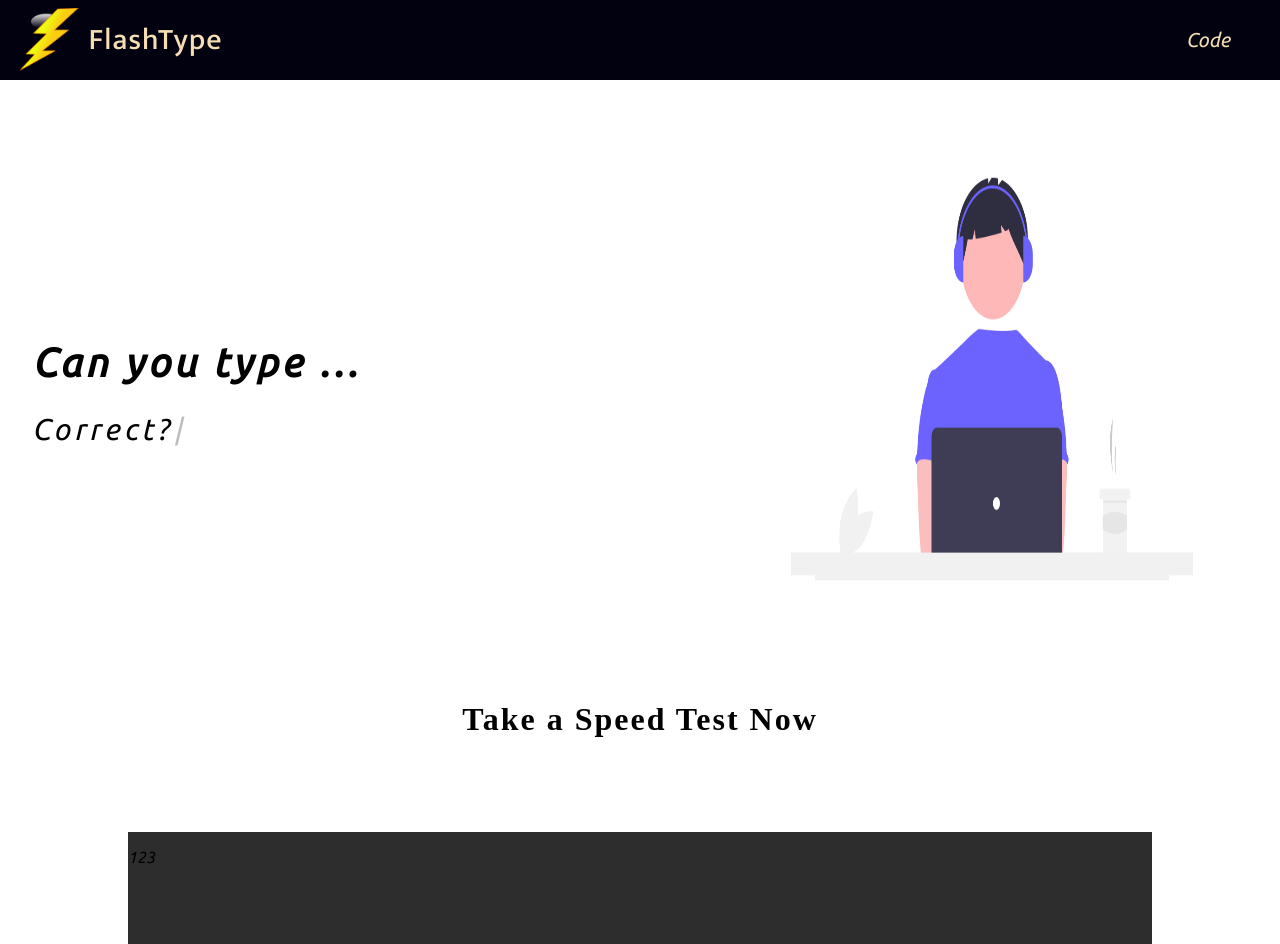
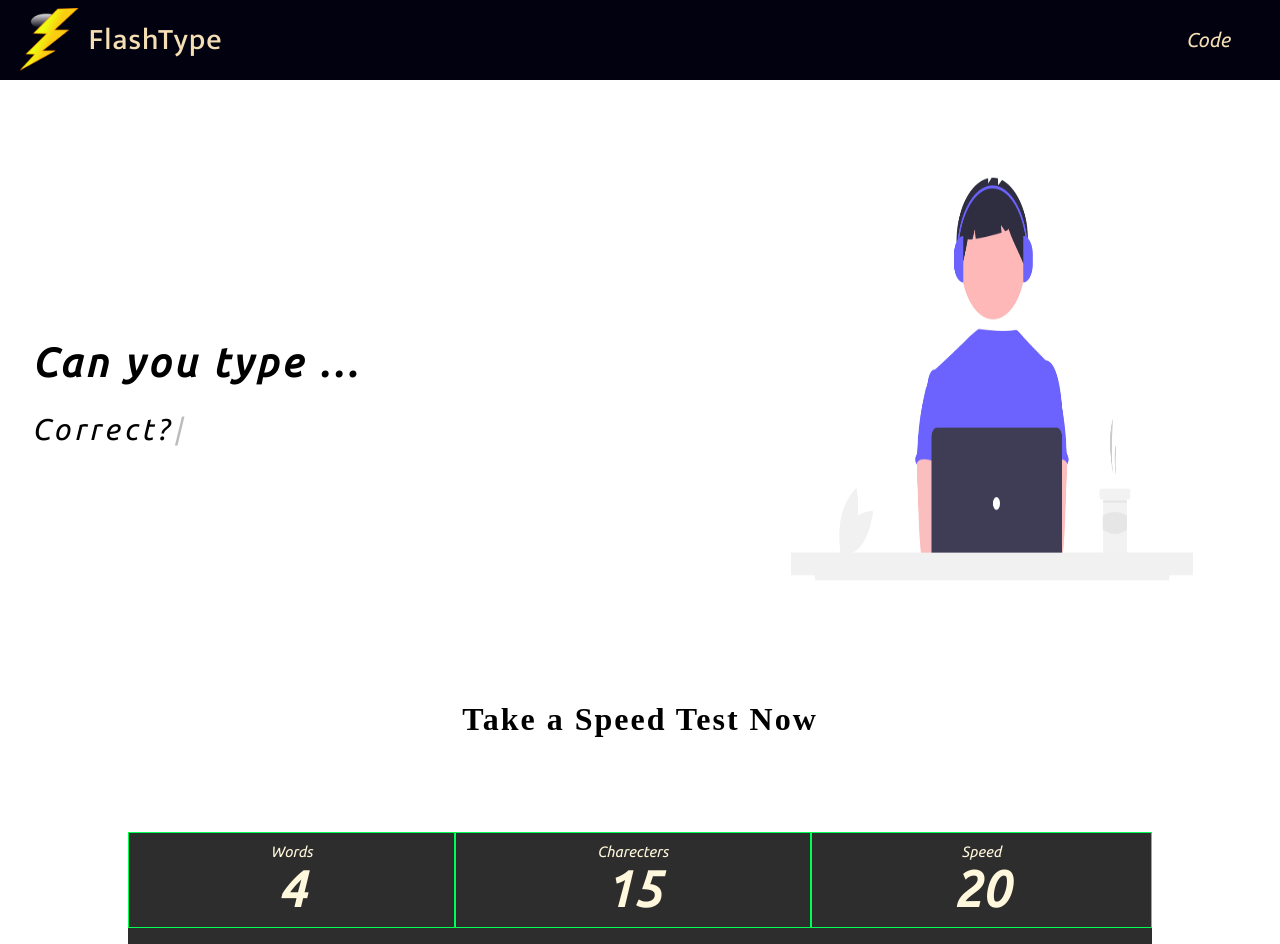
Before and after one commit to ashutosht-01/FlashType, a React (Create React App) app: page / in a window 1280 px wide. Shown: the top 944 px of the page. Built offline with nearby package versions, Linux system fonts and the light colour scheme; a web font is replaced by a local one.

Commit message:
added details card component

```diff
--- /dev/null
+++ b/src/Components/ChallengeDetailsCard/ChallengeDetailsCard.css
@@ -0,0 +1,18 @@
+.details-card-container{
+    display: flex;
+    flex-direction: column;
+    align-items: center;
+    justify-content: center;
+    flex-grow: 1;
+    padding: 10px;
+    border:1px solid rgb(0, 255, 85)
+}
+.card-name{
+    margin:0px;
+    font-size:15px;
+}
+.card-value{
+    margin:0px;
+    font-size:50px;
+    font-weight: 600;
+}
--- /dev/null
+++ b/src/Components/ChallengeDetailsCard/ChallengeDetailsCard.jsx
@@ -0,0 +1,12 @@
+import React from 'react'
+import './ChallengeDetailsCard.css'
+// 2  values  as props
+function ChallengeDetailsCard({ cardname, cardvalue }) {
+    return (
+        <div data-aos="fade-up" className="details-card-container">
+            <div className="card-name">{cardname}</div>
+            <div className="card-value">{cardvalue}</div>
+        </div>
+    )
+}
+export default ChallengeDetailsCard
--- a/src/Components/TypingChallengeContainer/TypingChallengeContainer.css
+++ b/src/Components/TypingChallengeContainer/TypingChallengeContainer.css
@@ -2,6 +2,7 @@
     display: flex;
     flex-direction: column;
     flex-grow: 1;
+    color: cornsilk;
 }
 .details-container{
     display: flex;
--- a/src/Components/TypingChallengeContainer/TypingChallengeContainer.jsx
+++ b/src/Components/TypingChallengeContainer/TypingChallengeContainer.jsx
@@ -1,19 +1,27 @@
 import React from "react"
 import './TypingChallengeContainer.css'
+import ChallengeDetailsCard from "../ChallengeDetailsCard/ChallengeDetailsCard"
 function TypingChallengeContainer({ words, charecters, wpm }) {
     return (
         <div className="typing-challenge-container">
             {/* details section */}
             <div className="details-container">
+
                 {/* words typed */}
-                <p>1</p>
+                <ChallengeDetailsCard cardname="Words" cardvalue={words} />
+
                 {/* charecter typed */}
-                <p>2</p>
+                <ChallengeDetailsCard cardname="Charecters" cardvalue={charecters} />
+
                 {/* speed */}
-                <p>3</p>
+                <ChallengeDetailsCard cardname="Speed" cardvalue={wpm} />
+
             </div>
 
             {/* real challenge section */}
+            <div className="type-writter-container">
+                <p>this is real challenge</p>
+            </div>
         </div>
 
     )
```
